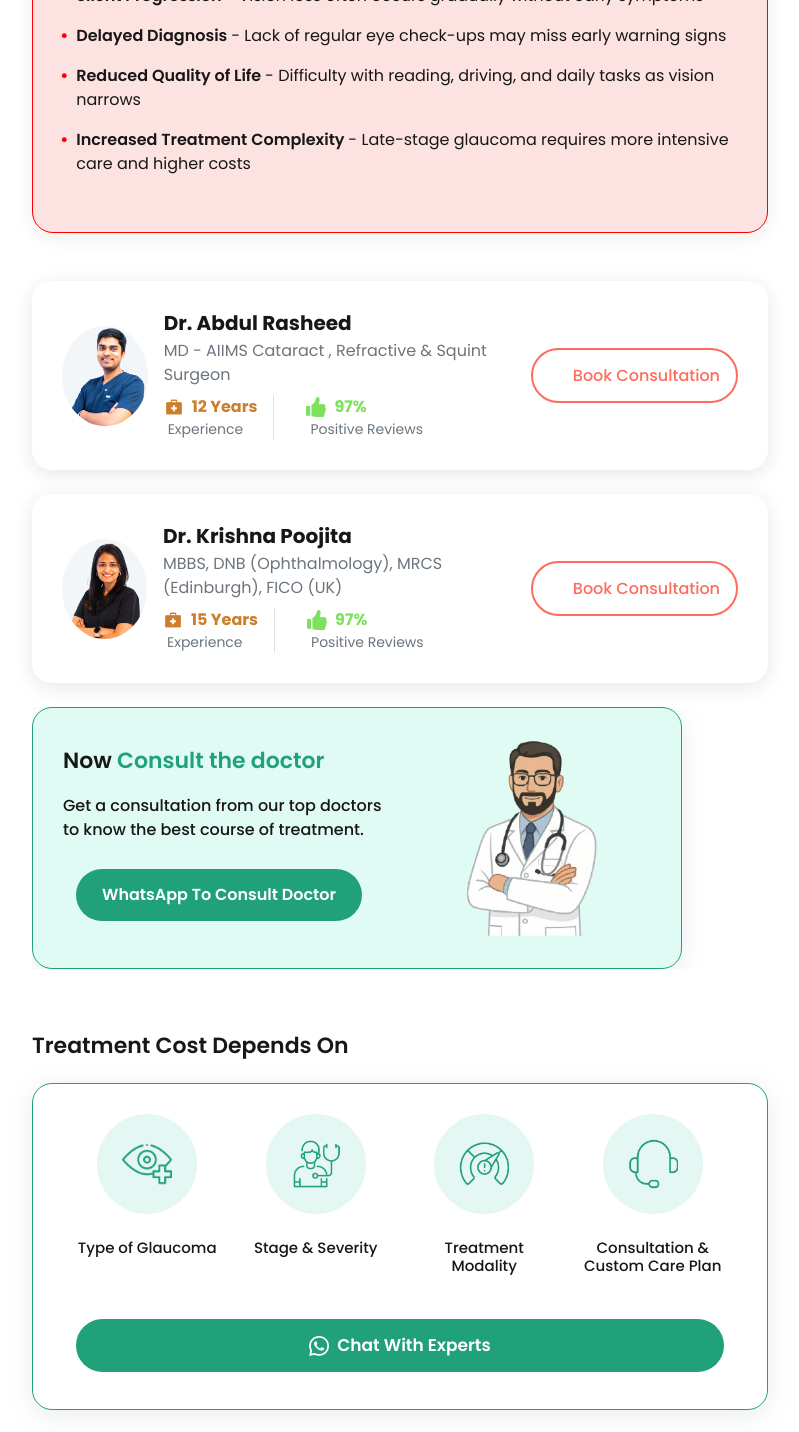
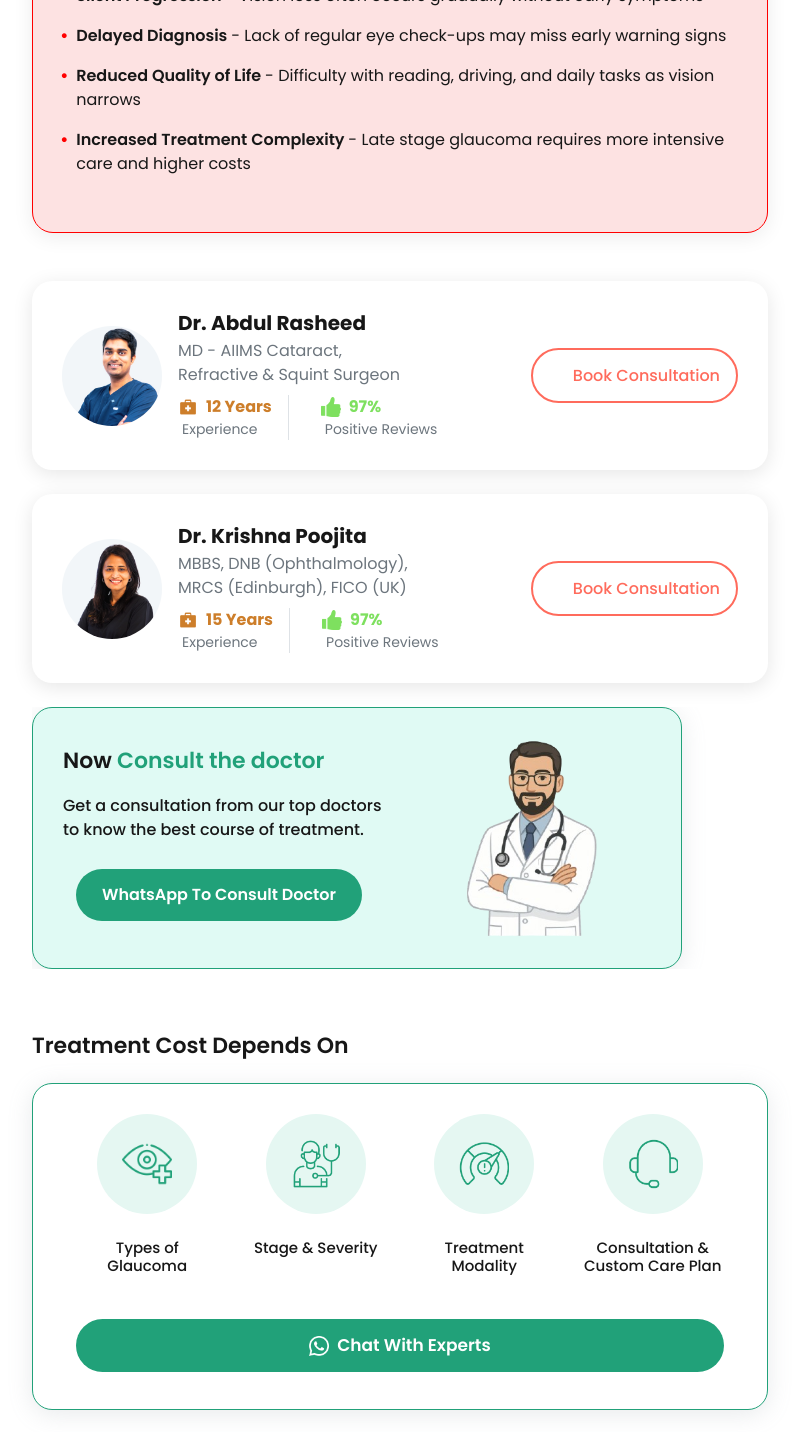
Before and after one commit to contact-igt/glaucoma-eye-frontend, a Next.js app: page / in a window 1280 px wide. Shown: the part 1260-2692 px from the top of the page, without its empty margins (50-849 px from the left). Built offline with nearby package versions, Linux system fonts and the light colour scheme; some icons are missing.

Commit message:
UI correction

```diff
--- a/src/common/DoctorCard/index.jsx
+++ b/src/common/DoctorCard/index.jsx
@@ -2,7 +2,7 @@ import React from "react";
 import styles from "./styles.module.css";
 import Button from "../Button";
 
-const DoctorCard = ({ name, destination, experience, reviews, img, data, handleTogglecontactForm }) => {
+const DoctorCard = ({ name, destination1, destination2, experience, reviews, img, data, handleTogglecontactForm }) => {
     return (
         <div className={`card ${styles.card} border-0 d-flex flex-row align-items-center justify-content-between`}>
             <div className={`d-flex ${styles.cardContent} gap-lg-0 align-items-center`}>
@@ -13,7 +13,8 @@ const DoctorCard = ({ name, destination, experience, reviews, img, data, handleT
                 />
                 <div className={` ms-3`}>
                     <h5 className="mb-1 fw-bold">{name}</h5>
-                    <p className={`mb-2 text-muted ${styles.destination}`}>{destination}</p>
+                    <p className={`mb-0 text-muted ${styles.destination}`}>{destination1}</p>
+                    <p className={`mb-2 text-muted ${styles.destination}`}>{destination2}</p>
 
                     <div className="d-flex align-items-start">
                         <div className="me-3 d-flex flex-column align-items-start border-end pe-3">
--- a/src/component/Home/TopDoctor/index.jsx
+++ b/src/component/Home/TopDoctor/index.jsx
@@ -15,7 +15,8 @@ const TopDoctor = ({ data, handleTogglecontactForm }) => {
               img={item?.img}
               experience={item?.experience}
               reviews={item?.reviews}
-              destination={item?.destination}
+              destination1={item?.destination1}
+              destination2={item?.destination2}
               data={data}
               handleTogglecontactForm={handleTogglecontactForm}
             />
--- a/src/component/Home/Whychoose/index.jsx
+++ b/src/component/Home/Whychoose/index.jsx
@@ -5,7 +5,7 @@ const WhyChoose = ({ chooselist , handleTogglecontactForm }) => {
   return (
     <section className={styles.whychoosesec}>
       <div>
-        <Title title={"Why Choose Pixel Eye Hospital"} />
+        <Title title={"Why Choose Pixel Eye Hospital?"} />
 
         <div className={`${styles.choosepoint} commonshadow mt-4 `} onClick={handleTogglecontactForm}>
           {chooselist?.map((data, i) => (
--- a/src/component/Thankyou/index.jsx
+++ b/src/component/Thankyou/index.jsx
@@ -31,7 +31,7 @@ const Thankyou = () => {
             </div>
             <div className="mt-4">
                 <Button href="https://www.pixeleyehospitals.com/"
-               isbtn3={true} name="Back to Home" bgcolor="#cf873d" txtcolor="#fff" isicon={true} icon={"arrow-right"} iconcolor={"#fff"} />
+               isbtn2={true} name="Back to Home" bgcolor="#cf873d" txtcolor="#fff" isicon={true} icon={"arrow-left"} iconcolor={"#fff"} />
             </div>
         </section>
     );
--- a/src/constant/Home/index.js
+++ b/src/constant/Home/index.js
@@ -56,7 +56,7 @@ export const HomeData = {
       },
       {
         title: "Increased Treatment Complexity",
-        description: "Late-stage glaucoma requires more intensive care and higher costs",
+        description: "Late stage glaucoma requires more intensive care and higher costs",
       },
     ],
   },
@@ -66,14 +66,16 @@ export const HomeData = {
       {
         img: "/assets/dr-abdul-rasheed.webp",
         name: "Dr. Abdul Rasheed",
-        destination: "MD - AIIMS Cataract , Refractive & Squint Surgeon",
+        destination1: "MD - AIIMS Cataract,",
+        destination2: "Refractive & Squint Surgeon",
         experience: "12 Years",
         reviews: "97%",
       },
       {
         img: "/assets/dr-krishna-poojita.webp",
         name: "Dr. Krishna Poojita",
-        destination: "MBBS, DNB (Ophthalmology), MRCS (Edinburgh), FICO (UK)",
+        destination1: "MBBS, DNB (Ophthalmology),",
+        destination2: "MRCS (Edinburgh), FICO (UK)",
         experience: "15 Years",
         reviews: "97%",
       },
@@ -90,7 +92,7 @@ export const HomeData = {
   treatmentData: [
     {
       icon: "/assets/treat1.png",
-      title: "Type of Glaucoma",
+      title: "Types of Glaucoma",
     },
     {
       icon: "/assets/treat2.png",
```
